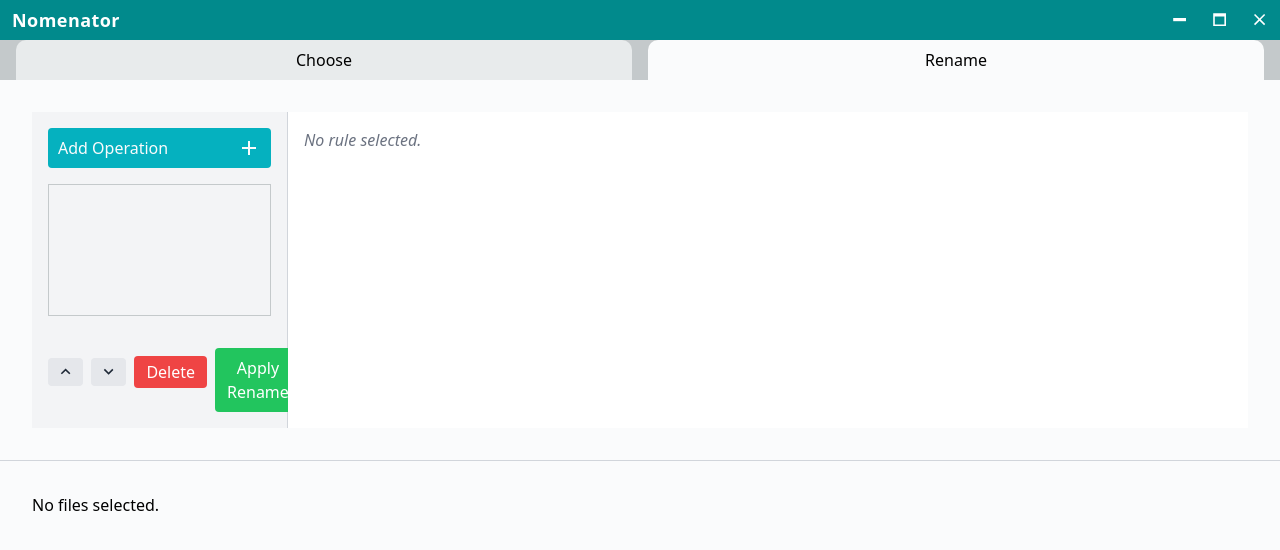
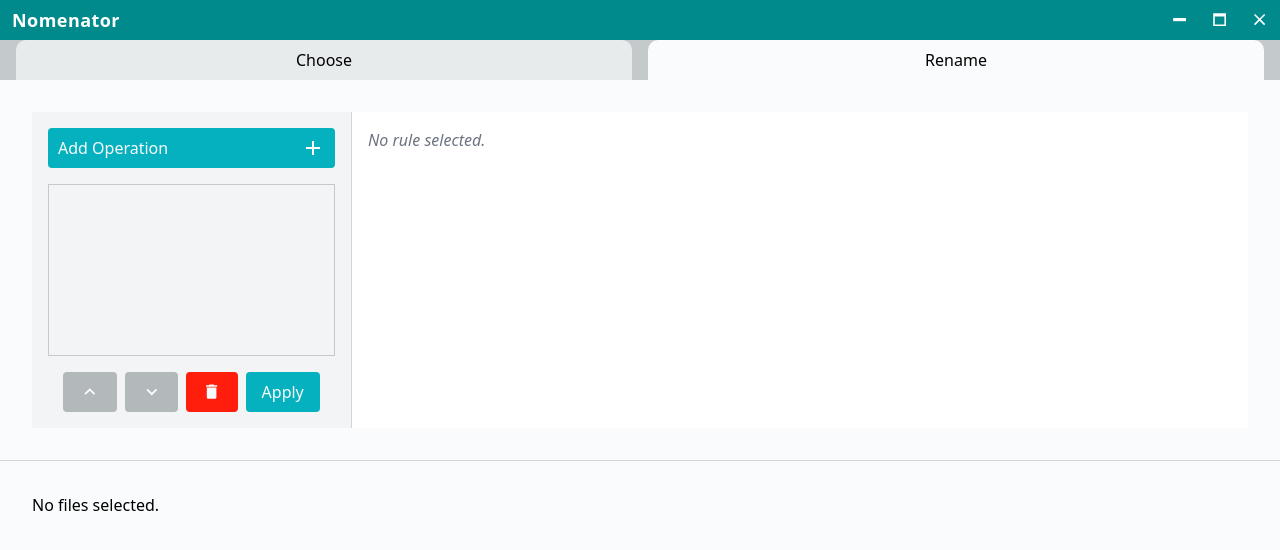
Before and after one commit to JerryLeeMelton/nomenator, a React (Vite) app: page / in a window 1280 px wide. Both pictures are taken after a click on the button "Rename". Shown: the top 550 px of the page. Built offline with nearby package versions, Linux system fonts and the light colour scheme.

Commit message:
Styling change for rules list controls

```diff
--- a/src/renderer/components/RenameSidebar/RenameSidebar.css
+++ b/src/renderer/components/RenameSidebar/RenameSidebar.css
@@ -1,3 +1,6 @@
+.rename-sidebar-container {
+}
+
 .rename-rule-item {
   transition: background-color ease-out 50ms;
   transition: color ease-out 50ms;
@@ -12,3 +15,53 @@
   padding: 0.5rem;
   border: 1px solid var(--gray-light);
 }
+
+.rename-sidebar-buttons-container {
+  display: flex;
+  flex-direction: row;
+  justify-content: center;
+  align-items: center;
+}
+
+.rename-sidebar-buttons-container button {
+  display: flex;
+  align-items: center;
+  justify-content: center;
+
+  padding: 0.5rem 1rem;
+  border-radius: 0.25rem;
+  color: var(--white);
+
+  height: 100%;
+
+  margin: 0rem;
+  gap: 0.5rem;
+}
+
+.reorder-button {
+  background-color: var(--gray-primary);
+
+  transition: background-color 50ms ease-out;
+}
+.reorder-button:hover {
+  background-color: var(--gray-dark);
+  transition: background-color 50ms ease-out;
+}
+
+.delete-rule-button {
+  background-color: var(--red-primary);
+  transition: background-color 50ms ease-out;
+}
+.delete-rule-button:hover {
+  background-color: var(--red-dark);
+  transition: background-color 50ms ease-out;
+}
+
+.apply-rename-button {
+  background-color: var(--blue-dark);
+  transition: background-color 50ms ease-out;
+}
+.apply-rename-button:hover {
+  background-color: var(--blue-darker);
+  transition: background-color 50ms ease-out;
+}
--- a/src/renderer/components/RenameSidebar/RenameSidebar.tsx
+++ b/src/renderer/components/RenameSidebar/RenameSidebar.tsx
@@ -13,7 +13,7 @@
   applyRenameThunk,
 } from "../../store/renameSlice"
 
-import { mdiChevronUp, mdiChevronDown } from "@mdi/js"
+import { mdiChevronUp, mdiChevronDown, mdiDelete } from "@mdi/js"
 import Icon from "@mdi/react"
 
 import {
@@ -125,7 +125,7 @@
   }
 
   return (
-    <div className="flex flex-col h-full p-4">
+    <div className="rename-sidebar-container flex flex-col h-full p-4">
       {/* Dropdown for adding a rename operation */}
       <div className="mb-4">
         <RenameOperationsMenu
@@ -164,30 +164,24 @@
       </div>
 
       {/* Reorder & Delete Buttons */}
-      <div className="mt-4 flex items-center space-x-2">
+      <div className="rename-sidebar-buttons-container mt-4 flex items-center space-x-2">
         <button
           onClick={() => handleReorderRules("up")}
-          className="bg-gray-200 hover:bg-gray-300 text-gray-800 px-2 py-1 rounded transition-colors"
+          className="reorder-button"
         >
-          <Icon path={mdiChevronUp} size={0.8} />
+          <Icon path={mdiChevronUp} size={0.9} />
         </button>
         <button
           onClick={() => handleReorderRules("down")}
-          className="bg-gray-200 hover:bg-gray-300 text-gray-800 px-2 py-1 rounded transition-colors"
+          className="reorder-button"
         >
-          <Icon path={mdiChevronDown} size={0.8} />
+          <Icon path={mdiChevronDown} size={0.9} />
         </button>
-        <button
-          onClick={handleDeleteRule}
-          className="bg-red-500 hover:bg-red-600 text-white px-3 py-1 rounded transition-colors ml-auto"
-        >
-          Delete
+        <button onClick={handleDeleteRule} className="delete-rule-button">
+          <Icon path={mdiDelete} size={0.8} />
         </button>
-        <button
-          className="bg-green-500 hover:bg-green-600 text-white px-3 py-2 rounded mt-4"
-          onClick={handleApplyRename}
-        >
-          Apply Rename
+        <button className="apply-rename-button" onClick={handleApplyRename}>
+          Apply
         </button>
       </div>
     </div>
--- a/src/renderer/components/RenameTab/RenameTab.tsx
+++ b/src/renderer/components/RenameTab/RenameTab.tsx
@@ -19,7 +19,7 @@
   return (
     <div className="flex w-full h-full">
       {/* Left Sidebar */}
-      <div className="w-64 bg-gray-100 border-r border-gray-300">
+      <div className="w-64 bg-gray-100 border-r border-gray-300 min-w-80">
         <RenameSidebar />
       </div>
 
--- a/src/styles/global.css
+++ b/src/styles/global.css
@@ -39,6 +39,7 @@
   --gray-darkest: #454b4b;
 
   --red-primary: #ff1d0b;
+  --red-dark: #c71608;
 
   /* Global Size Variables ============================= */
 
```
